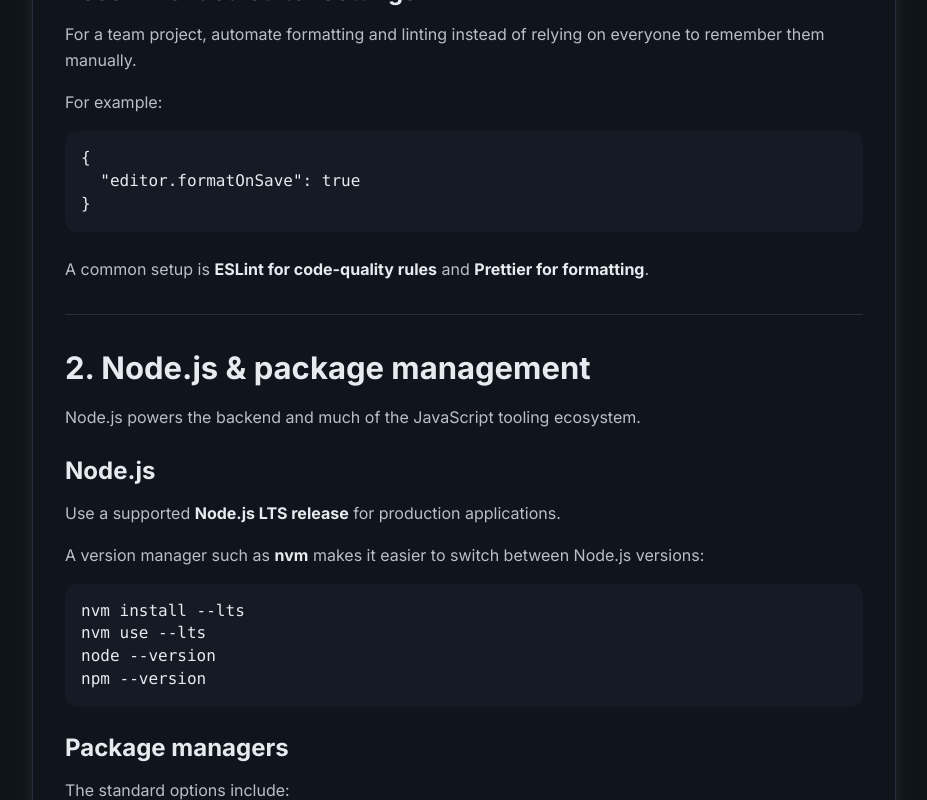
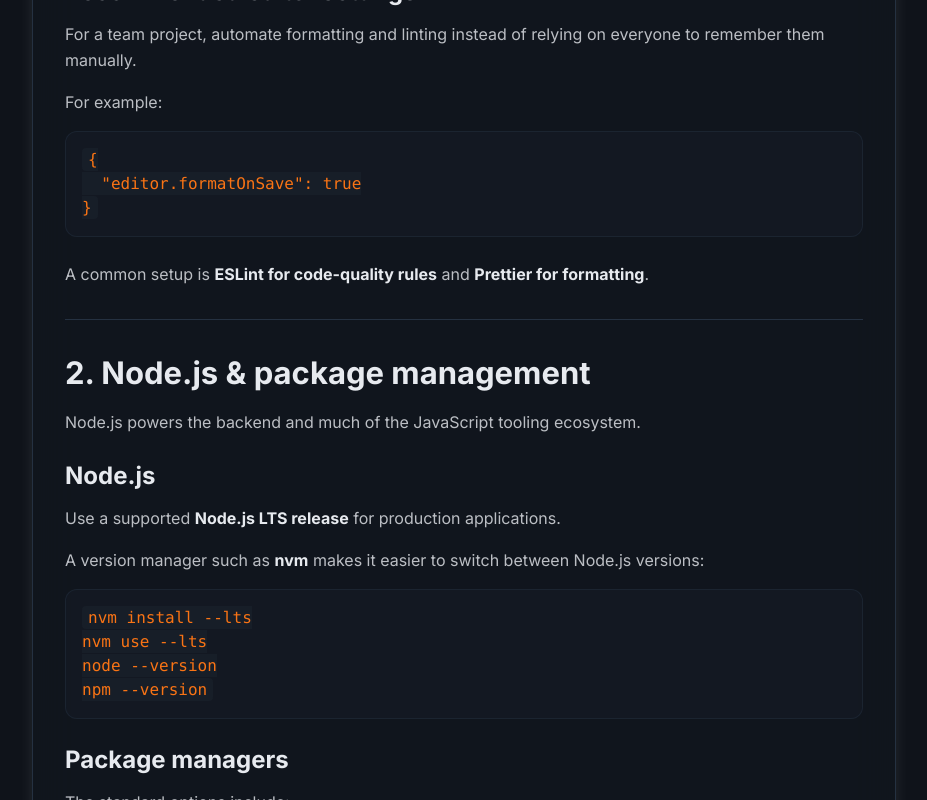
Before and after one commit to RJRYT/rjryt.github.io, a React (Vite) app: page /blog/essential-tools-mern-dev in a window 1280 px wide. Shown: the part 2640-3440 px from the top of the page, without its empty margins (176-1103 px from the left). Built offline with nearby package versions, Linux system fonts and the light colour scheme.

Commit message:
Refactor code styling in BlogPost component for improved readability

```diff
--- a/src/pages/BlogPost.jsx
+++ b/src/pages/BlogPost.jsx
@@ -347,27 +347,14 @@ const BlogPost = () => {
                             {children}
                           </a>
                         ),
-                        code: ({ inline, className, children, ...props }) =>
-                          inline ? (
-                            <code
-                              className="bg-muted/50 text-accent px-2 py-1 rounded text-sm"
-                              {...props}
-                            >
-                              {children}
-                            </code>
-                          ) : (
-                            <code
-                              className={`block bg-muted/30 text-foreground p-4 rounded-lg text-sm overflow-x-auto ${
-                                className || ""
-                              }`}
-                              {...props}
-                            >
-                              {children}
-                            </code>
-                          ),
+                        code: ({ children }) => (
+                          <code className="bg-muted/50 text-accent px-1.5 py-0.5 rounded text-sm font-mono">
+                            {children}
+                          </code>
+                        ),
 
                         pre: ({ children }) => (
-                          <pre className="bg-muted/30 rounded-lg overflow-x-auto mb-6 p-0">
+                          <pre className="bg-muted/30 text-foreground p-4 rounded-lg overflow-x-auto mb-6 border border-border/50">
                             {children}
                           </pre>
                         ),
```
